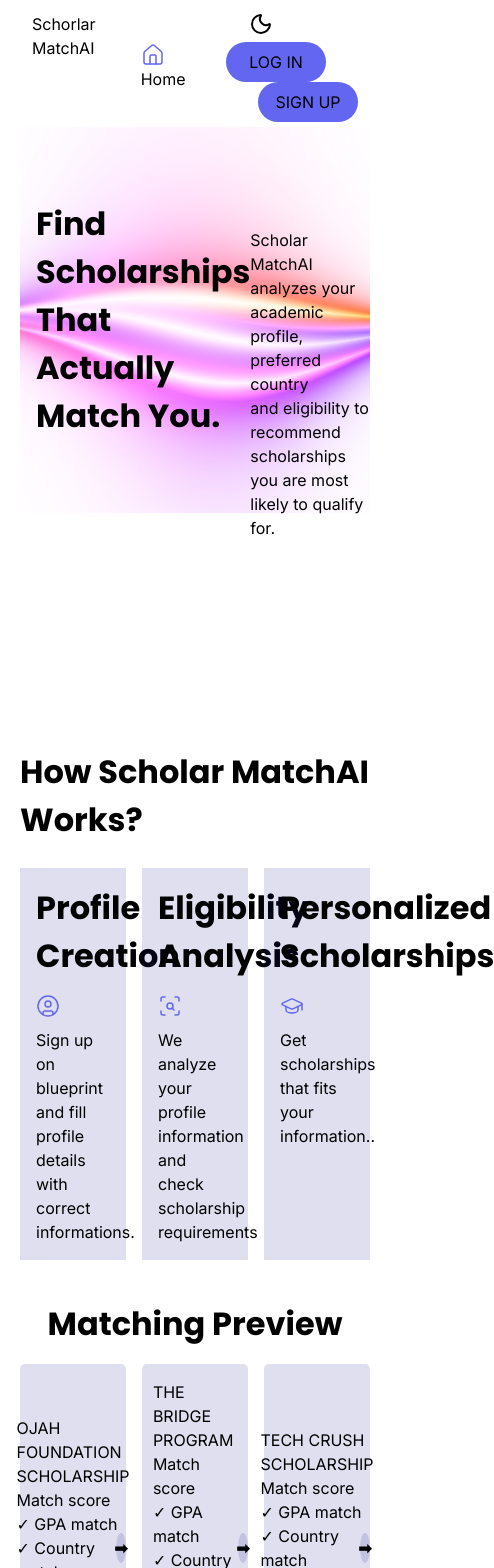
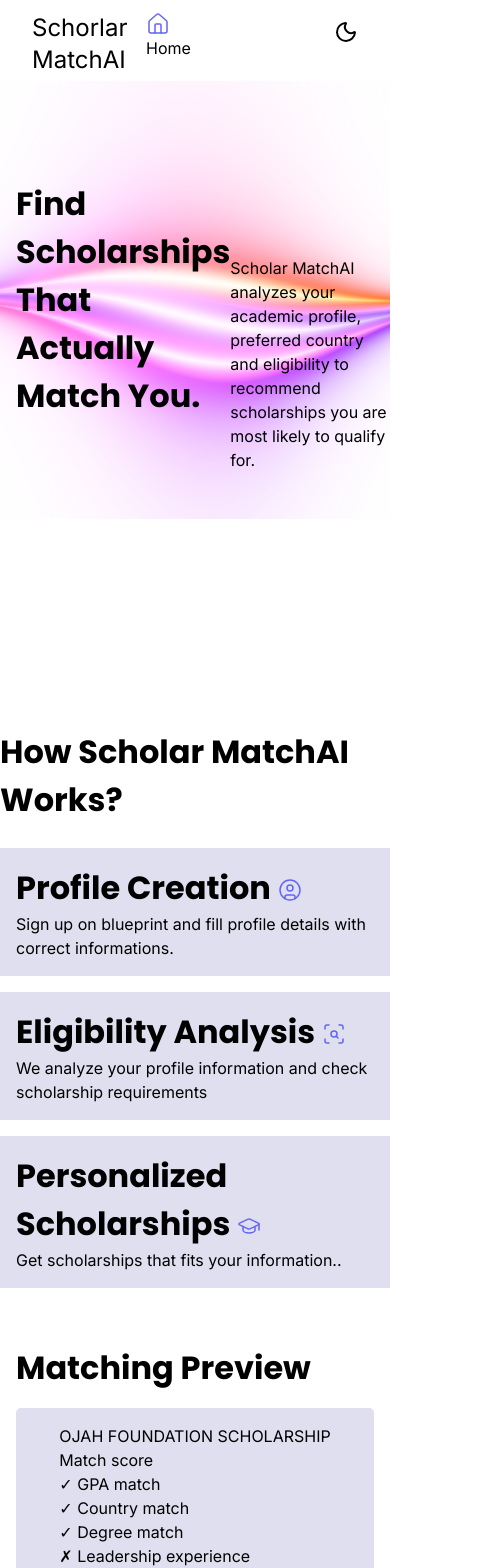
Before and after one commit to spectredev25-star/BLUEPRINT, a Next.js app in the folder blueprint/: page / in a window 390 px wide. Shown: the top 1568 px of the page, 494 px wide, since content can reach past the window. Built offline with nearby package versions, Linux system fonts and the light colour scheme.

Commit message:
Mobile reponsive dashboard and landing page. Adjusted the welcome card position for better visibility on smaller screens.

```diff
--- a/blueprint/app/globals.css
+++ b/blueprint/app/globals.css
@@ -42,7 +42,7 @@
     --text-color: #000;
 }
 body {
-  padding:20px;
+  padding:0px;
   background: var(--background);
   color: var(--text-color);
   font-family: var(--font-inter);
@@ -98,6 +98,7 @@ header{
   border-radius:5px;
   position: relative;
 }
+/**
 .match-card::before{
   content:'➡';
   width: 0px;
@@ -119,6 +120,7 @@ header{
   background-color: var(--accent);
   width:30px;
 }
+**/
 .sidebar{
   background-color: var(--background-grey);
   width:150px;
@@ -132,7 +134,7 @@ header{
   border-radius:50px;
 }
 .welcome-card{
-  left:180px;
+  left:0px;
 }
 .sign-card form{
   background-color: var(--background-grey);
--- a/blueprint/app/layout.tsx
+++ b/blueprint/app/layout.tsx
@@ -30,7 +30,7 @@ export default function RootLayout({
   return (
     <html
       lang="en" suppressHydrationWarning>
-      <body className= {`${inter.variable} ${poppins.variable} antialiased min-h-full flex flex-col`}>
+      <body className= {`${inter.variable} ${poppins.variable} antialiased min-h-full min-w-fit`}>
         <ThemeProvider>
            {children}
         </ThemeProvider>
--- a/blueprint/app/page.tsx
+++ b/blueprint/app/page.tsx
@@ -3,6 +3,8 @@ import LandingPage from "@/components/landing/index";
 import Dashboard from "@/components/dashboard/dashboard";
 
 export default function Home() {
-  return <LandingPage />;
+  return <>
+  <LandingPage />
+  </>;
 
 }
--- a/blueprint/components/dashboard/Sidebar.tsx
+++ b/blueprint/components/dashboard/Sidebar.tsx
@@ -2,7 +2,7 @@ import Links from 'next/link'
 
 export default function SideBar(){
     return(
-        <section className="fixed left-0 top-0 pt-32 pl-4 sidebar flex  align-middle h-screen">
+        <section className="hidden lg:fixed left-0 top-0 pt-32 pl-4 sidebar flex  align-middle h-screen">
             <nav>
                 <p><Links href='/'>
                 Dashboard
--- a/blueprint/components/landing/About.tsx
+++ b/blueprint/components/landing/About.tsx
@@ -8,7 +8,7 @@ export default function About(){
             <div className='flex justify-center items-center mb-6'>
                 <h1 className='relative'>How Scholar MatchAI Works?</h1>
             </div>
-            <div className="grid grid-cols-3 gap-4">
+            <div className="grid grid-cols-1 lg:grid-cols-3 gap-4 sm:grid-cols-2 md-grid-2">
                 <div className='card cursor-pointer'>
                     <h2>Profile Creation <CircleUser className='float inline' color="#6366f1" size={24} strokeWidth={1.5} /></h2>
                     <p>Sign up on blueprint and fill profile details with correct informations.</p>
--- a/blueprint/components/landing/Header.tsx
+++ b/blueprint/components/landing/Header.tsx
@@ -4,25 +4,29 @@ import ThemeToggle from '../theme_toggle';
 
 export default function Header(){
     return(
-        <header className='header fixed w-screen top-0 left-0'>
-            <div className='grid grid-cols-3'>
+        <header className='header fixed w-full top-0 left-0  gap-4 grid grid-cols-3 lg:w-screen  md:w-screen'>
+            <div className='text-2xl'>
                 <Link href = '/'>Schorlar MatchAI</Link>
+            </div>
+            <div>
                 <nav className='flex items-center gap-6'>
                     <Link href='/'>
                     <Home className='float' color="#6366f1" size={24} strokeWidth={1.5} />
                     Home
                     </Link>
                 </nav>
-                <div>
+            </div>
+            <div>
                 <ThemeToggle />
+            <div className='hidden lg:flex'>
                 <Link href='/login'>
                 <button type="button" className='btn-primary p-2 float-right mr-8'>LOG IN</button>
                 </Link>
                  <Link href='/register'>
                 <button type="button" className='btn-primary p-2 float-right'>SIGN UP</button>
                 </Link>
-                </div>
             </div>
+        </div>
         </header>
     )
 }
--- a/blueprint/components/landing/Hero.tsx
+++ b/blueprint/components/landing/Hero.tsx
@@ -2,8 +2,8 @@ import Strands from './Strands';
 
 export default function Homepage() {
   return (
-    <section className="flex  items-center justify-center relative mb-0">
-<div style={{ width: '100%', height: '600px', position: 'relative' }}>
+    <section className="block items-center justify-center relative p-0">
+<div style={{ width: '100%', height: '600px', position: 'relative' }} className='w-full'>
   <Strands
   style={[]}
     colors={["#F97316","#7C3AED","#6366f1"]}
--- a/blueprint/components/landing/match_prev.tsx
+++ b/blueprint/components/landing/match_prev.tsx
@@ -2,11 +2,11 @@ import Strands from './Strands';
 
 export default function Match_prev(){
     return(
-        <section>
-            <div className='flex justify-center items-center'>
+        <section className='p-4'>
+            <div className='block lg:flex justify-center items-center md:block sm:block'>
                 <h1 className='relative'>Matching Preview</h1>
             </div>
-            <div className='grid grid-cols-3 mt-4 gap-4'>
+            <div className='grid grid-cols-1 lg:grid-cols-3 mt-4 gap-4 md:grid-cols-2 sm:grid-cols-2'>
                 <div className='match-card flex justify-center items-center p-4'>
                     <div>
                     <h5>OJAH FOUNDATION SCHOLARSHIP</h5>
--- a/blueprint/components/theme_toggle.tsx
+++ b/blueprint/components/theme_toggle.tsx
@@ -11,7 +11,7 @@ export default function ThemeToggle() {
       onClick={() =>
         setTheme(theme === "dark" ? "light" : "dark")
       }
-
+      className="size={16} float-end mt-2"
     >
       {theme === "dark" ? <Sun size={24} /> : <Moon size={24} />}
     </button>
```
Also changed, not shown: blueprint/components/dashboard/dashboard.tsx (+0 -8 lines).
